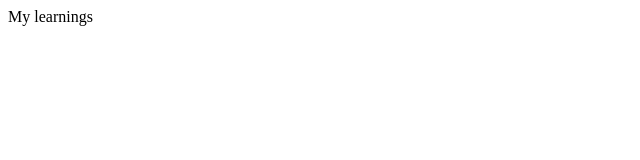
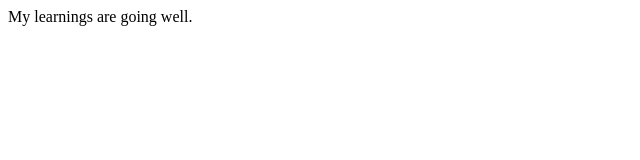
Before and after one commit to Lakshmisrimadem/mentor, a plain HTML site: page index.html in a window 1280 px wide. Shown: the whole page, without its empty margins (0-640 px from the left). Drawn offline with Linux system fonts and the light colour scheme.

Commit message:
Update index.html

```diff
--- a/index.html
+++ b/index.html
@@ -4,7 +4,7 @@
     </head>
     <body>
         <p>
-            My learnings
+            My learnings are going well.
         </p>
     </body>
 </html>
```
